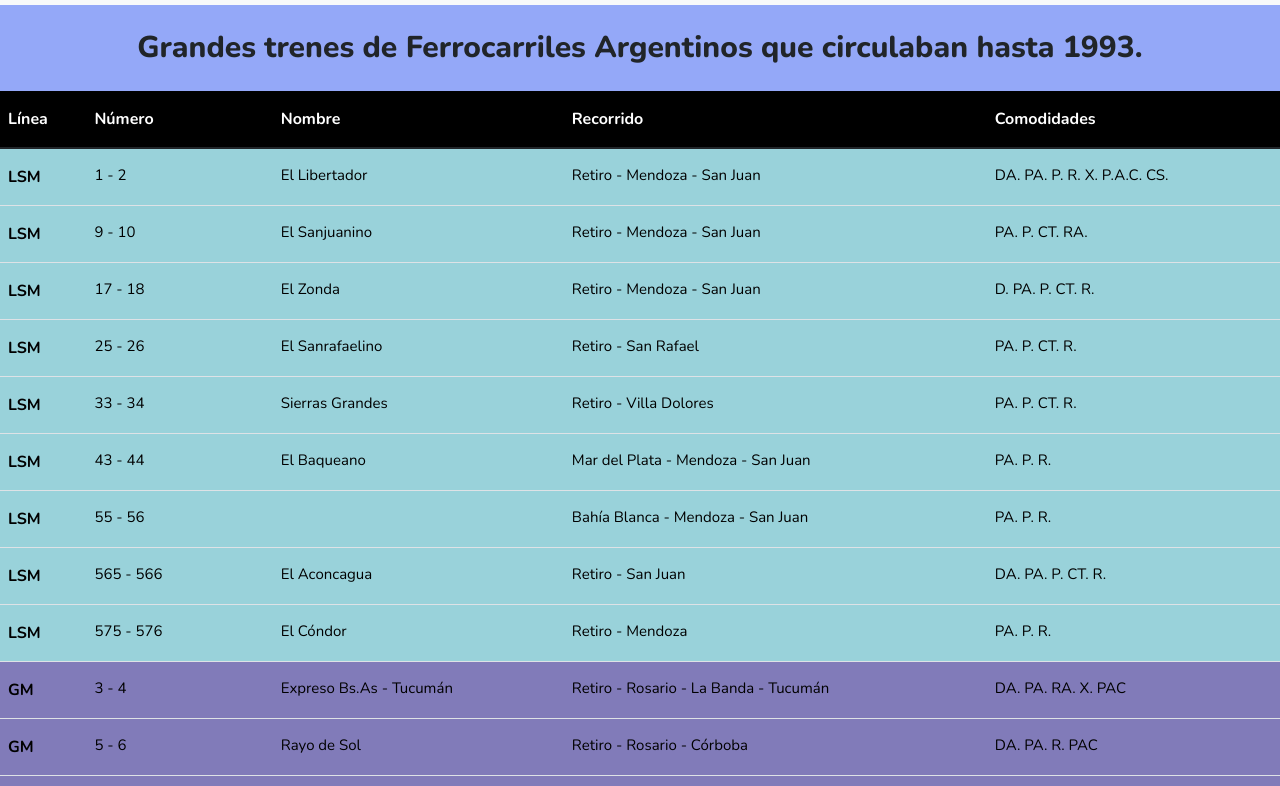
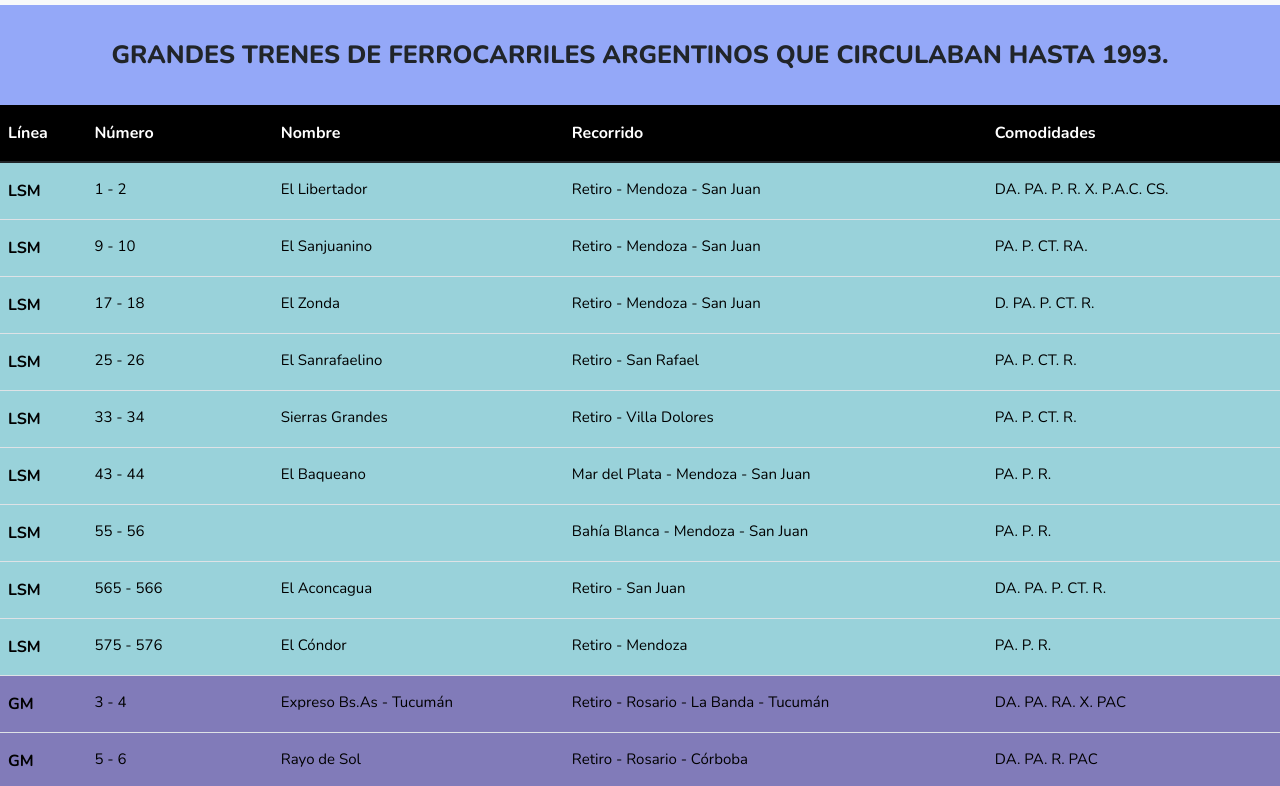
Before and after one commit to Martinegea/practica, a website: page pages/trenes.html in a window 1280 px wide. Shown: the part 71-857 px from the top of the page. Drawn offline with nearby package versions, Linux system fonts and the light colour scheme.

Commit message:
sass y seo

```diff
--- a/pages/trenes.html
+++ b/pages/trenes.html
@@ -6,6 +6,8 @@
        <link rel="preconnect" href="https://fonts.googleapis.com">
        <link rel="preconnect" href="https://fonts.gstatic.com" crossorigin>
        <link rel="shortcut icon" href="../images/trenn.png">
+       <meta name="keywords" content="red de trenes, grandres trenes, historia, ferrocarril, circulacion">
+       <meta name="description" content="Vas a poder encontrar la red de trenes en la mejor epoca del ferrocarril en el pais">
        <link href="https://fonts.googleapis.com/css2?family=Nunito:ital,wght@0,200;0,300;0,400;0,600;0,700;0,800;1,200;1,300;1,400;1,600;1,700;1,800&display=swap" rel="stylesheet">
        <script src="https://kit.fontawesome.com/13b9871270.js" crossorigin="anonymous"></script>
        <link href="https://cdn.jsdelivr.net/npm/bootstrap@5.1.3/dist/css/bootstrap.min.css" rel="stylesheet" integrity="sha384-1BmE4kWBq78iYhFldvKuhfTAU6auU8tT94WrHftjDbrCEXSU1oBoqyl2QvZ6jIW3" crossorigin="anonymous">
@@ -33,7 +35,7 @@
     </nav>
 	</header>
         <div class="trenes__Conteiner--titulo">
-            <h1 class="trenes__Titulo">Grandes trenes de Ferrocarriles Argentinos que circulaban hasta 1993.</h1>
+            <h1 class="trenes__Titulo">GRANDES TRENES DE FERROCARRILES ARGENTINOS QUE CIRCULABAN HASTA 1993.</h1>
         </div>
         <table class="table table-hover">
               <tr class="encabezado">
--- a/scss/_material.scss
+++ b/scss/_material.scss
@@ -1,5 +1,11 @@
 .material__Lista {
   margin-left: 10px;
+}
+
+.material__Lista {
+  a {
+    text-decoration: none;
+  }
 }
 
 .material__Lista--item {
--- a/scss/_trenes.scss
+++ b/scss/_trenes.scss
@@ -3,12 +3,12 @@
 }
 
 .trenes__Titulo {
-  margin-top: 15px;
-  font-size: 30px;
+  margin-top: 25px;
+  font-size: 25px;
   padding: 10px;
   font-weight: 800;
   text-align: center;
-  margin-bottom: 15px;
+  margin-bottom: 25px;
 }
 
 .lsm {
```
Also changed, not shown: index.html (+1 -0 lines), pages/anecdota.html (+2 -0 lines), pages/historia.html (+2 -0 lines), pages/material.html (+3 -1 lines), css/estilo.css.
